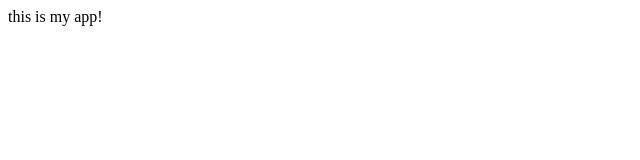
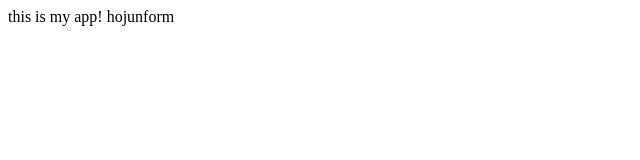
Before and after one commit to 2010vienna/myappsample, a plain HTML site: page index.html in a window 1280 px wide. Shown: the full height of the page, 0-640 px from the left. Drawn offline with Linux system fonts and the light colour scheme.

Commit message:
hojunchoibranch

```diff
--- /dev/null
+++ b/dir2/app2.js
@@ -0,0 +1 @@
+hello
--- a/index.html
+++ b/index.html
@@ -9,7 +9,7 @@
 </head>
 
 <body>
-    this is my app!
+    this is my app! hojunform
 </body>
 
 </html>
```
Also changed, not shown: hojunchoi.html (added, +1 -0 lines), log.txt (added).
